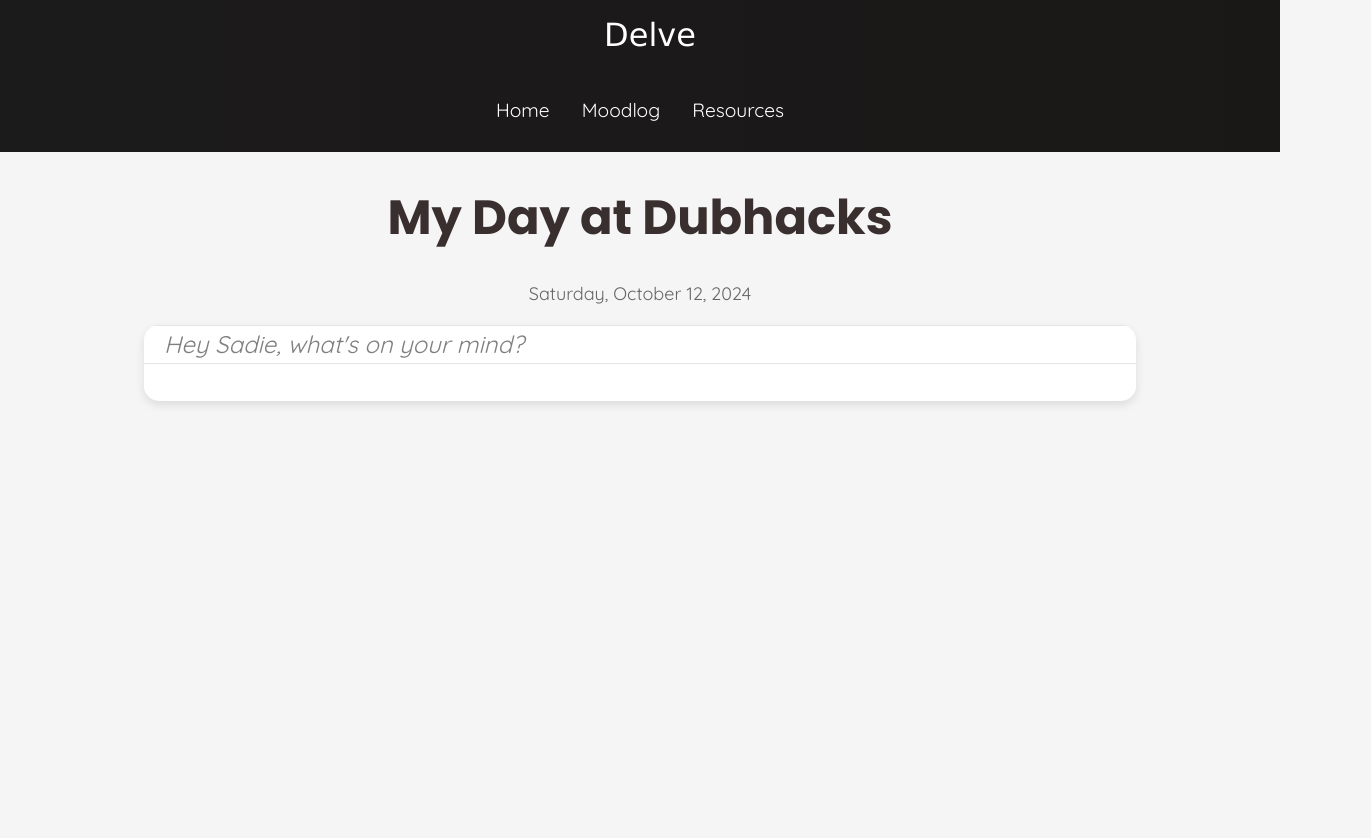
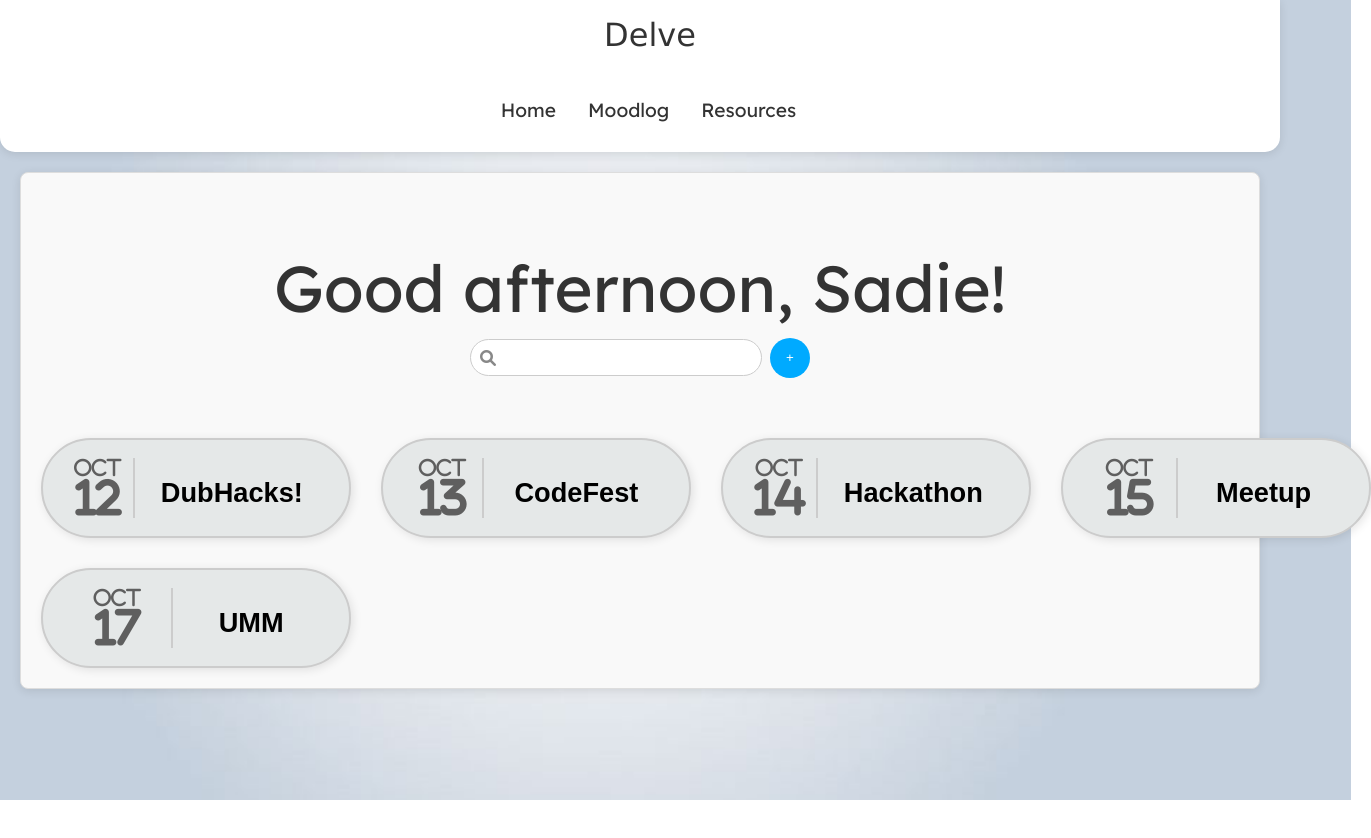
Before and after one commit to GaurangPP/delve, a React (Create React App) app in the folder delve-app/: page / in a window 1280 px wide. Shown: the top 838 px of the page, 1371 px wide, since content can reach past the window. After the commit the page ends 800 px from the top, so only its background shows below. Built offline with nearby package versions, Linux system fonts and the light colour scheme.

Commit message:
Landing and Navbar Changes

```diff
--- a/delve-app/src/App.js
+++ b/delve-app/src/App.js
@@ -3,7 +3,7 @@ import './App.css';
 import React from 'react';
 import { BrowserRouter as Router, Routes, Route } from 'react-router-dom';
 import { Navbar } from './components/Navbar';
-import { JournalEntry } from './components/JournalEntry';
+import { Landing } from './components/Landing';
 
 function App() {
   return (
@@ -11,7 +11,7 @@ function App() {
       <Router>
         <Navbar />
         <Routes>
-          <Route path='/'  element={<JournalEntry/>}/>
+          <Route path='/'  element={<Landing/>}/>
         </Routes>
       </Router>
     </>
--- a/delve-app/src/components/Landing.css
+++ b/delve-app/src/components/Landing.css
@@ -1,3 +1,17 @@
+@import url('https://fonts.googleapis.com/css2?family=Lexend:wght@200;300;400&display=swap');
+
+  body {
+    margin: 0;
+    padding: 0;
+    height: 100vh;
+    background-image: url('/public/background.jpg'); /* Path to your image */
+    background-size: cover; /* Ensures the image covers the entire screen */
+    background-position: center; /* Centers the image */
+    background-repeat: no-repeat; /* Prevents the image from repeating */
+    font-family: 'Lexend', sans-serif; /* Optional: Ensure your font is applied */
+  }
+
+
 .landing-container {
     font-family: 'Arial', sans-serif;
     margin: 20px;
@@ -15,9 +29,12 @@
   }
 
   .greeting {
-    font-size: 24px;
+    font-size: 65px; /* Increased font size */
+    /* font-weight: bold; Optional: Makes the text bold */
+    font-family: 'Lexend', sans-serif;
     color: #333;
     margin-bottom: 10px;
+    font-weight: 400;
   }
 
   .search-container {
--- a/delve-app/src/components/Navbar.css
+++ b/delve-app/src/components/Navbar.css
@@ -1,5 +1,5 @@
 .navbar {
-    background: linear-gradient(90deg, rgb(28, 27, 27) 0%, rgb(26, 23, 23) 100%);
+    background-color: white; /* Navbar background */
     display: flex;
     flex-direction: column;
     justify-content: center;
@@ -9,6 +9,9 @@
     top: 0;
     z-index: 999;
     padding: 10px 0;
+    box-shadow: 0px 2px 10px rgba(0, 0, 0, 0.1); /* Subtle shadow for separation */
+    border-bottom-left-radius: 15px; /* Rounded bottom-left corner */
+    border-bottom-right-radius: 15px; /* Rounded bottom-right corner */
   }
 
   .navbar-header {
@@ -17,7 +20,7 @@
     align-items: center;
     justify-content: center;
     font-size: 2rem;
-    color: white;
+    color: #333; /* Dark text for contrast */
     font-family: Verdana, Geneva, sans-serif;
     margin-bottom: 2px;
   }
@@ -32,7 +35,7 @@
   }
 
   .navbar-logo {
-    color: #fff;
+    color: #333; /* Darker color to stand out on white background */
     justify-self: start;
     margin-left: 20px;
     cursor: pointer;
@@ -63,7 +66,7 @@
   }
 
   .nav-links {
-    color: #fff;
+    color: #333; /* Update text color to dark for readability */
     display: flex;
     align-items: center;
     text-decoration: none;
@@ -72,7 +75,7 @@
   }
 
   .nav-links:hover {
-    border-bottom: 4px solid #fff;
+    border-bottom: 4px solid #00aaff; /* Optional: Add a subtle hover effect */
     transition: all 0.2s ease-out;
   }
 
@@ -85,7 +88,7 @@
   }
 
   .menu-icon {
-    display: none;
+    color: #333; /* Adjust icon color to match new design */
   }
 
   @media screen and (max-width: 960px) {
```
Also changed, not shown: delve-app/public/background.jpg (added).
